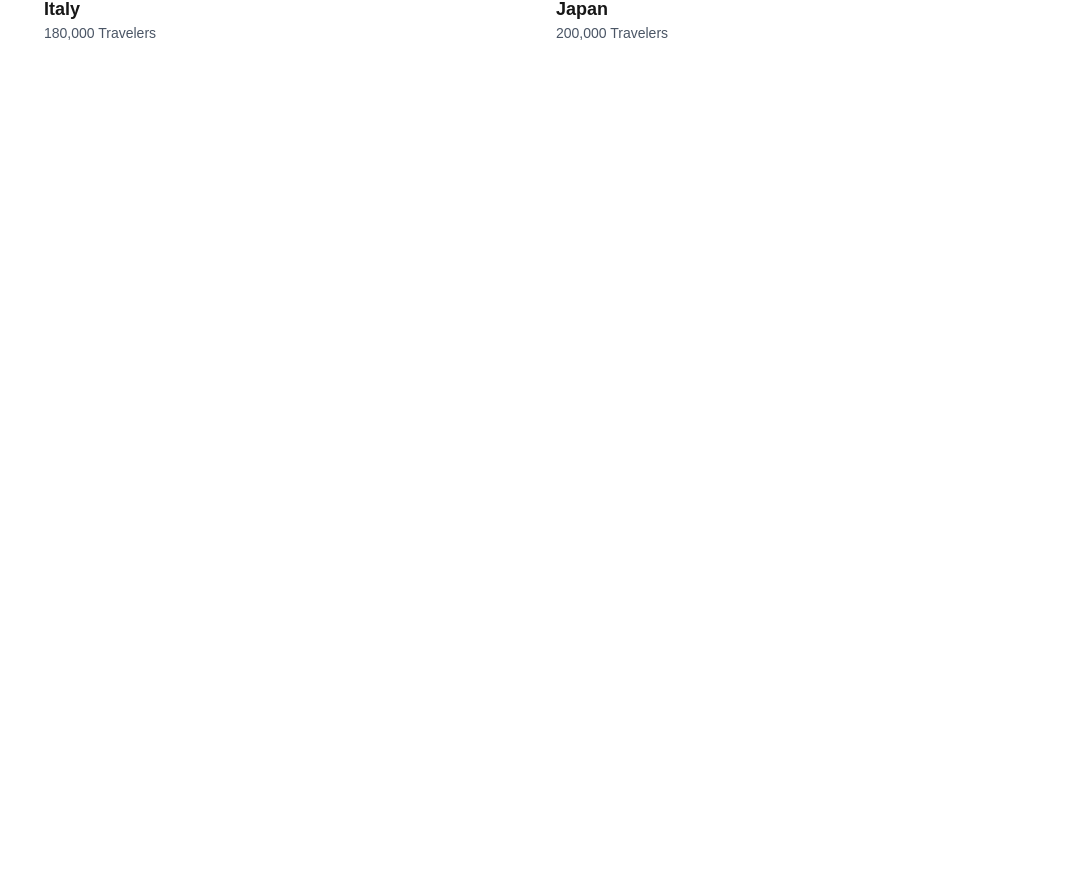
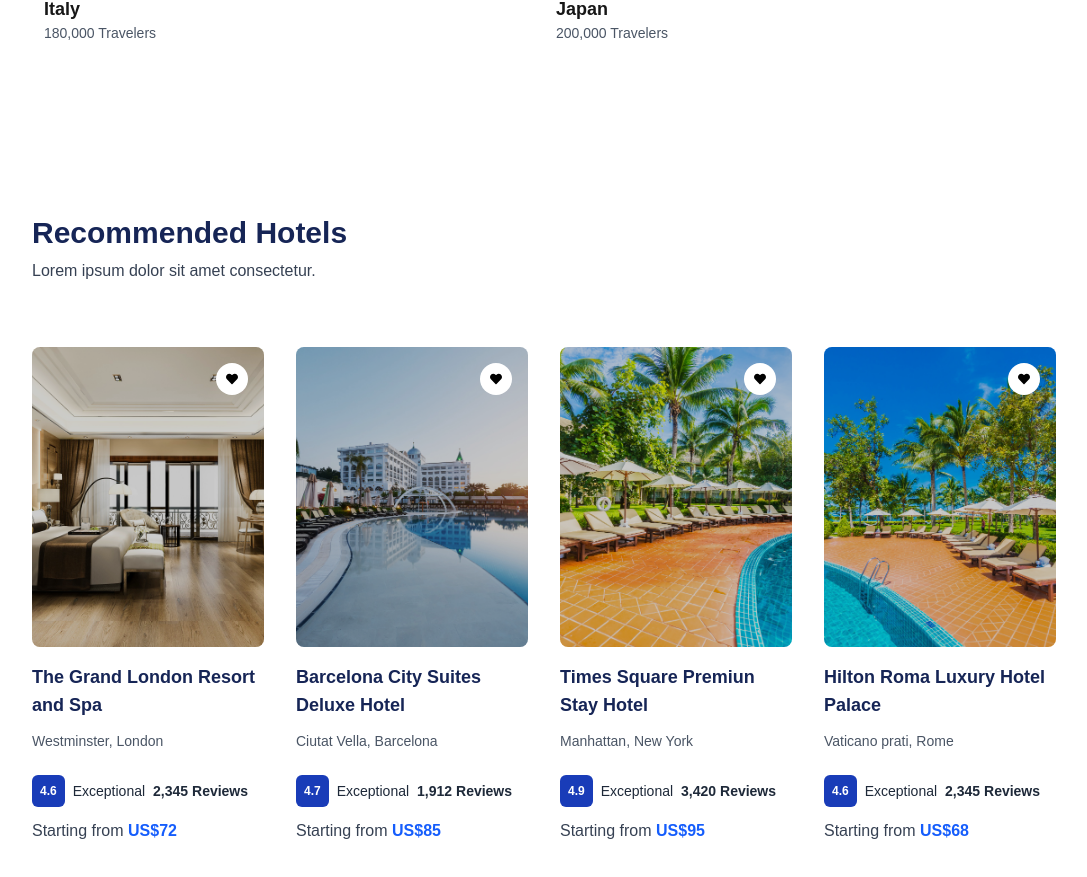
Before and after one commit to HakimaNoori/travel-places, a Next.js app in the folder my-next-app/: page / in a window 1280 px wide. Shown: the part 1437-2314 px from the top of the page, without its empty margins (96-1183 px from the left). Before the commit the page ends 1572 px from the top, so only its background shows below. Built offline with nearby package versions, Linux system fonts and the light colour scheme.

Commit message:
feat(travel places): compeled hotel section

```diff
--- a/my-next-app/components/Home/Heme.tsx
+++ b/my-next-app/components/Home/Heme.tsx
@@ -1,11 +1,13 @@
 import Destination from './Destination/Destination';
 import Hero from './Hero/Hero'
+import Hotel from './Hotel/Hotel';
 
 const Heme = () => {
   return (
     <div className='overflow-hidden'>
           <Hero />
-          <Destination/>
+      <Destination />
+      <Hotel/>
     </div>
   )
 }
--- /dev/null
+++ b/my-next-app/components/Home/Hotel/Hotel.tsx
@@ -0,0 +1,26 @@
+import { hotelData } from "@/components/data/data";
+import SectionHeading from "@/components/Helper/SectionHeading";
+import HotelCord from "./HotelCord";
+
+const Hotel = () => {
+  return (
+    <div className="pt-20 pb-20">
+      {/* Section Heading */}
+      <SectionHeading Heading="Recommended Hotels" />
+      <div className="w-[80%] mx-auto grid grid-cols-1 md:grid-cols-2 lg:grid-cols-3 xl:grid-cols-4 gap-8 items-center mt-16">
+        {/* Hotel Cords */}
+              {
+                  hotelData.map((data) => {
+                      return (
+                          <div key={data.id}>
+                              <HotelCord hotel={data} />
+                          </div>
+                      )
+                  })
+        }
+      </div>
+    </div>
+  );
+};
+
+export default Hotel;
--- /dev/null
+++ b/my-next-app/components/Home/Hotel/HotelCord.tsx
@@ -0,0 +1,62 @@
+import React from "react";
+import { FaHeart } from "react-icons/fa";
+import Image from "next/image";
+
+type Props = {
+  hotel: {
+    id: number;
+    image: string;
+    name: string;
+    location: string;
+    rating: number;
+    reviews: string;
+    price: string;
+  };
+};
+const HotelCord = ({ hotel }: Props) => {
+  return (
+    <div>
+      <div className="relative h-[300px] w-full rounded-lg cursor-pointer group overflow-hidden">
+        {/* Add to favrite button */}
+        <div className="absolute top-4 right-4 z-20 w-8 h-8 bg-white rounded-full text-black flex items-center justify-center flex-col">
+          <FaHeart className="w-3 h-3" />
+        </div>
+        {/* overloy */}
+        <div className="absolute inset-0 bg-black opacity-20 z-10"></div>
+        {/* images */}
+        <Image
+          src={hotel.image}
+          alt={hotel.name}
+          width={500}
+          height={300}
+          className="overflow-hidden w-full h-full object-cover group-hover:scale-110 transition-all duration-300"
+        />
+      </div>
+      {/* Content */}
+      <div className="">
+        <h1 className="mt-4 text-lg font-semibold text-blue-950 hover:text-black cursor-pointer transition-all duration-200">
+          {hotel.name}
+        </h1>
+        <p className="text-sm text-gray-600 mt-3 font-medium mb-6">
+          {hotel.location}
+        </p>
+        {/* rotings */}
+        <div className="flex items-center space-x-2">
+          <div className="px-2 py-2 bg-blue-800 rounded-md font-bold text-white text-xs">
+            {hotel.rating}
+          </div>
+          <p className="text-sm text-gray-800">Exceptional</p>
+          <p className="text-sm font-bold text-gray-800">
+            {hotel.reviews} Reviews
+          </p>
+              </div>
+              {/* prices */}
+              <p className="mt-3 text-gray-700 font-medium">
+                  Starting from{" "} <span className="text-blue-600 font-bold">US${hotel.price}</span>
+              </p>
+      </div>
+    </div>
+  );
+};
+
+export default HotelCord;
```
